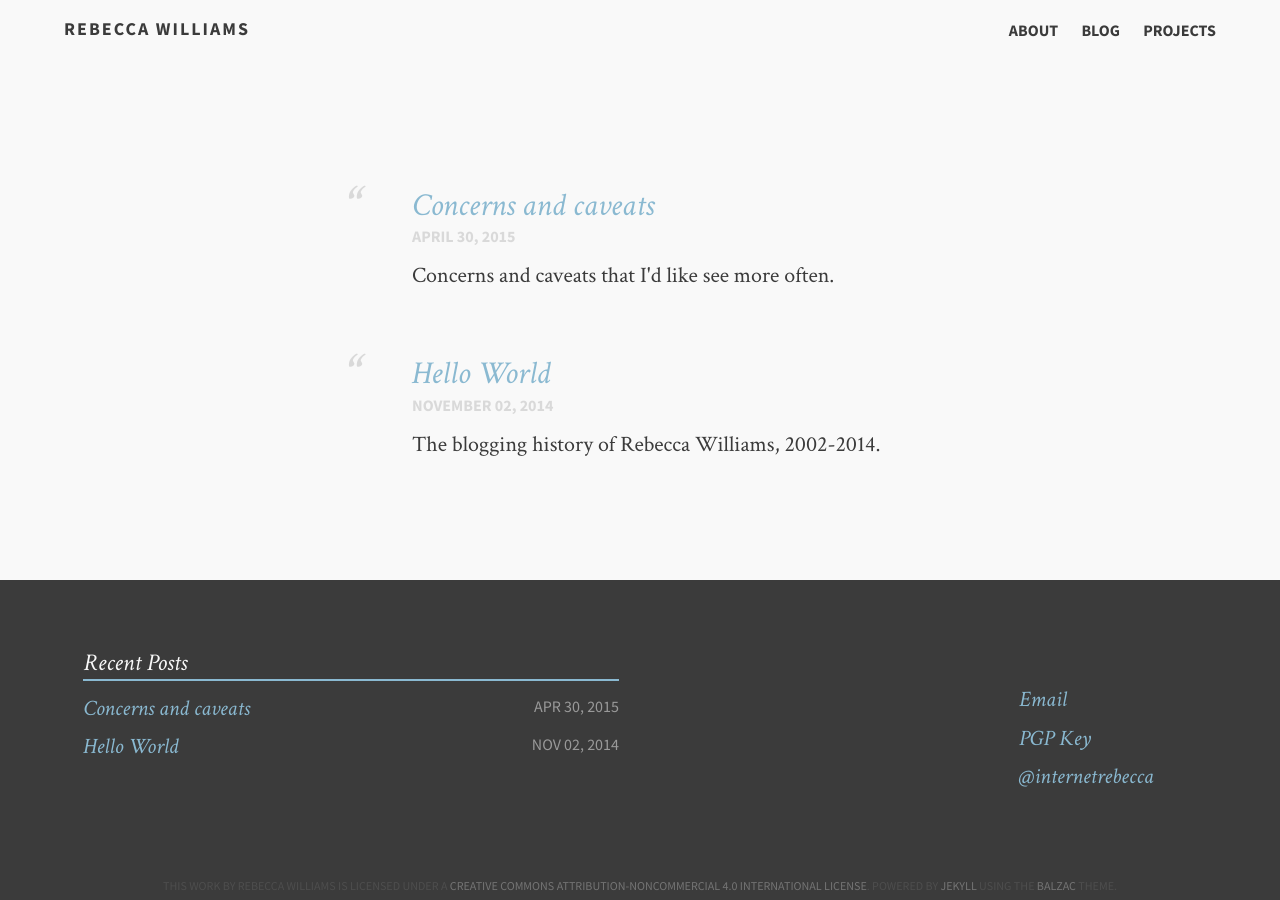
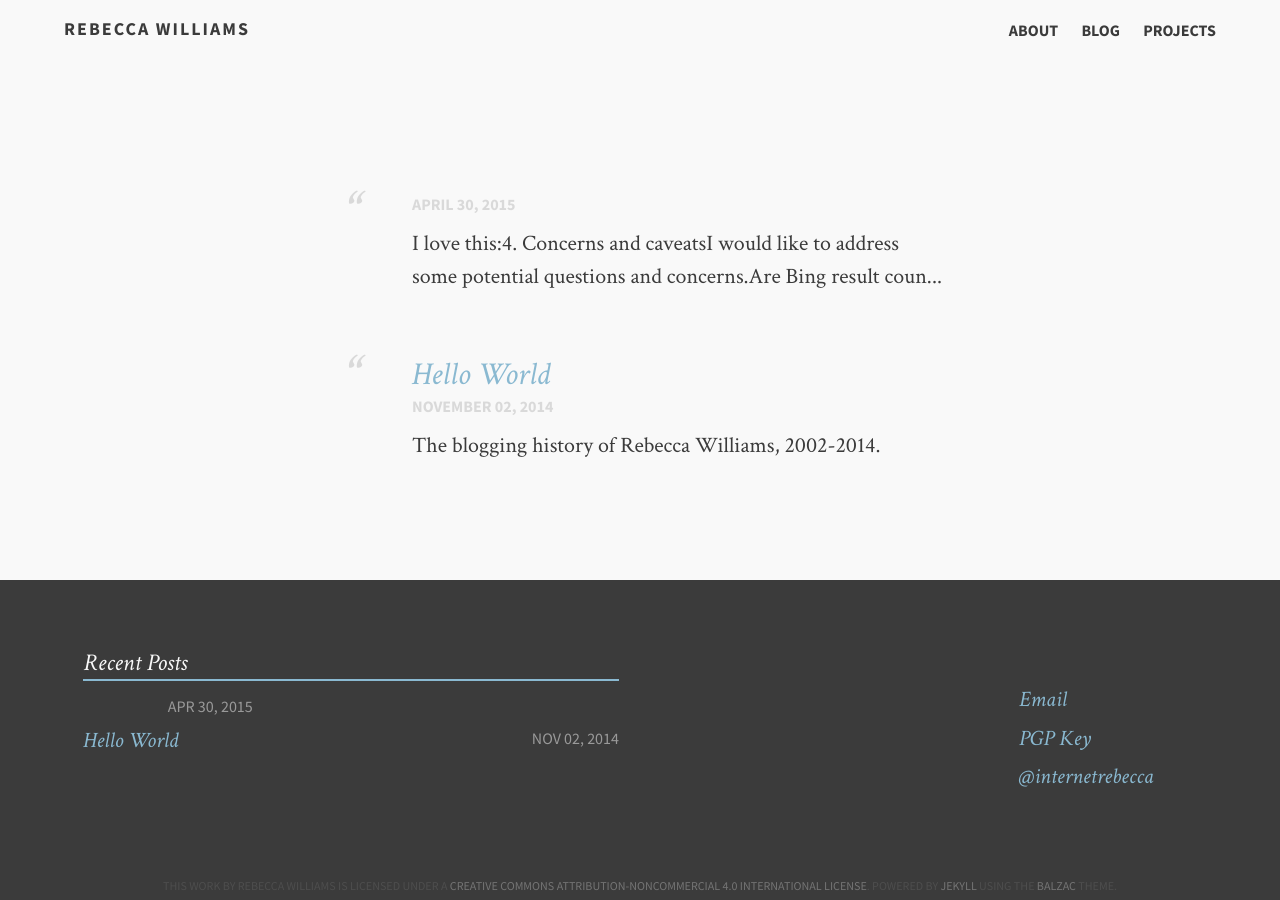
Before and after one commit to rebeccawilliams/rebeccawilliams.us, a Jekyll site: the page built from index.md, in a window 1280 px wide. Built offline with Jekyll 4.4.1, drawn with Linux system fonts in a browser that asks for light colours.

Commit message:
Update 2015-04-30-Concernsandcaveats.md

```diff
--- a/_posts/2015-04-30-Concernsandcaveats.md
+++ b/_posts/2015-04-30-Concernsandcaveats.md
@@ -1,12 +1,12 @@
 ---
 layout: post
 title: Concerns and caveats
-description: "Concerns and caveats that I'd like see more often."
+description: "Concerns and caveats from ["The Media Industry Prefers Penis" by Paul Ford](https://medium.com/message/the-words-the-media-industry-prefers-5d33e5b021e0) that I'd like to see more often."
 categories: articles
 date: 2015-04-30
 ---
 
-**From ["The Media Industry Prefers Penis" by Paul Ford](https://medium.com/message/the-words-the-media-industry-prefers-5d33e5b021e0) / I love this:**
+#### I love this:
 
 **4. Concerns and caveats**
 
```
